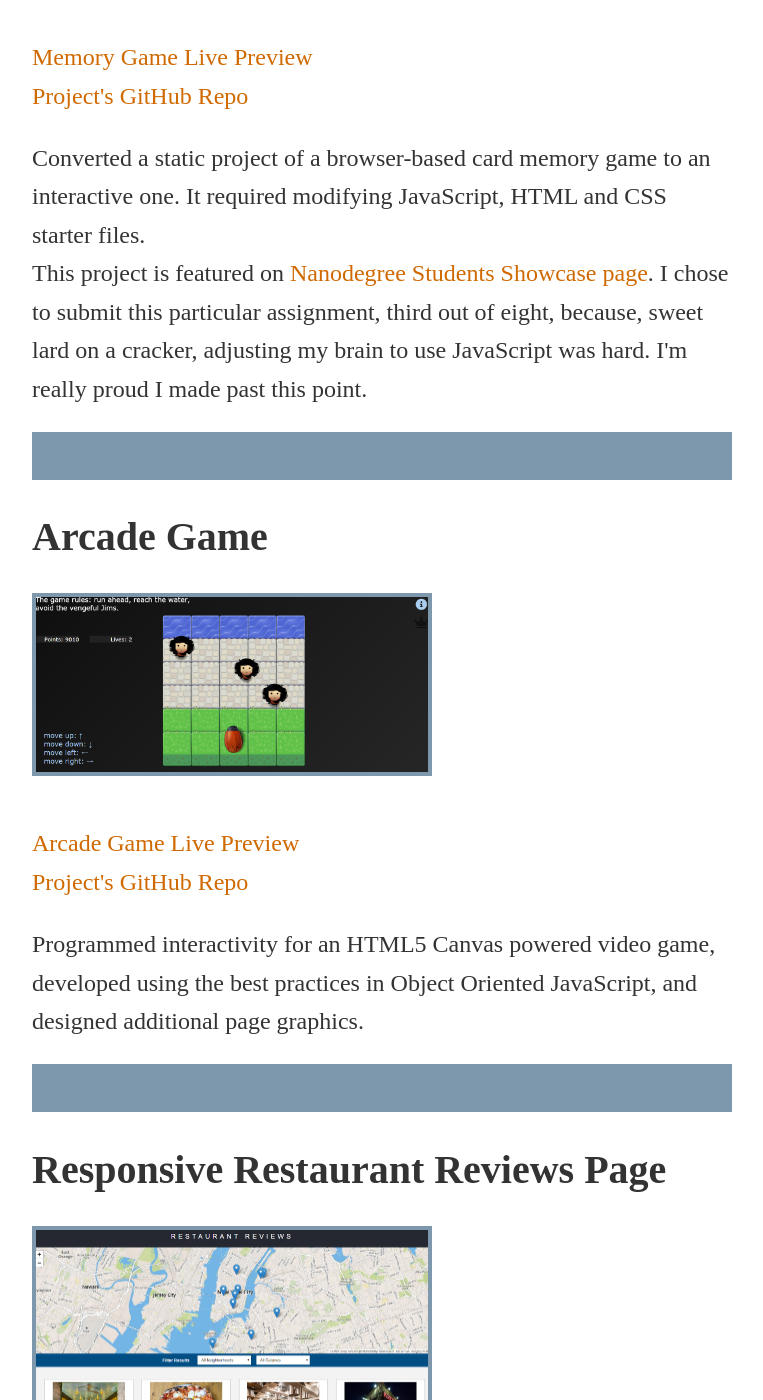
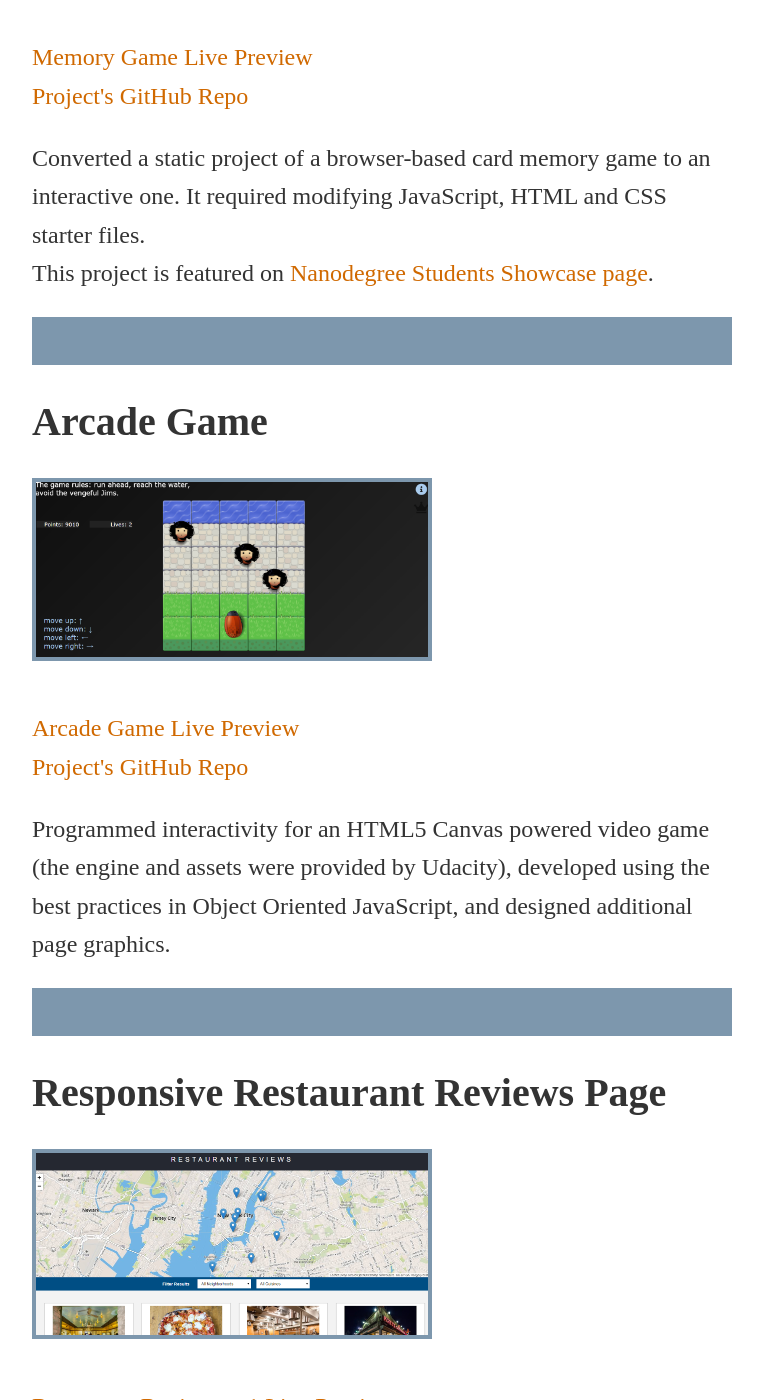
Before and after one commit to ewastasiak/Showcase, a Jekyll site: the page built from interactive/index.html, in a window 1280 px wide and 1400 px high, scrolled down 1319 px. Shown: the whole window, without its empty margins (258-1021 px from the left). Built offline with Jekyll 4.4.1, drawn with Linux system fonts in a browser that asks for light colours; nearby versions of some CDN libraries; library files that are not in the unit come from our copies; some of the changed text lies outside the part shown.

Commit message:
Updated 'interactive/index.html' via CloudCannon

```diff
--- a/interactive/index.html
+++ b/interactive/index.html
@@ -23,7 +23,7 @@ Designed from scratch a single page React application. The app shows a map of fa
 		<a href="https://github.com/ewastasiak/fend-project-memory-game-master">Project's GitHub Repo</a>
 	</p>
 	<p>
-		Converted a static project of a browser-based card memory game to an interactive one. It required modifying JavaScript, HTML and CSS starter files.<br> This project is featured on <a href="https://google-udacity-scholars18.github.io/fend/">Nanodegree Students Showcase page</a>. I chose to submit this particular assignment, third out of eight, because, sweet lard on a cracker, adjusting my brain to use JavaScript was hard. I'm really proud I made past this point.
+		Converted a static project of a browser-based card memory game to an interactive one. It required modifying JavaScript, HTML and CSS starter files.<br> This project is featured on <a href="https://google-udacity-scholars18.github.io/fend/">Nanodegree Students Showcase page</a>.
 	</p>
 	<hr>
 
@@ -34,7 +34,7 @@ Designed from scratch a single page React application. The app shows a map of fa
 		<a href="https://github.com/ewastasiak/arcade-game">Project's GitHub Repo</a>
 	</p>
 	<p>
-		Programmed interactivity for an HTML5 Canvas powered video game, developed using the best practices in Object Oriented JavaScript, and designed additional page graphics.
+		Programmed interactivity for an HTML5 Canvas powered video game (the engine and assets were provided by Udacity), developed using the best practices in Object Oriented JavaScript, and designed additional page graphics.
 	</p>
 	<hr>
 
```
Also changed, not shown: other parts of interactive/index.html (+2 -2 lines).
